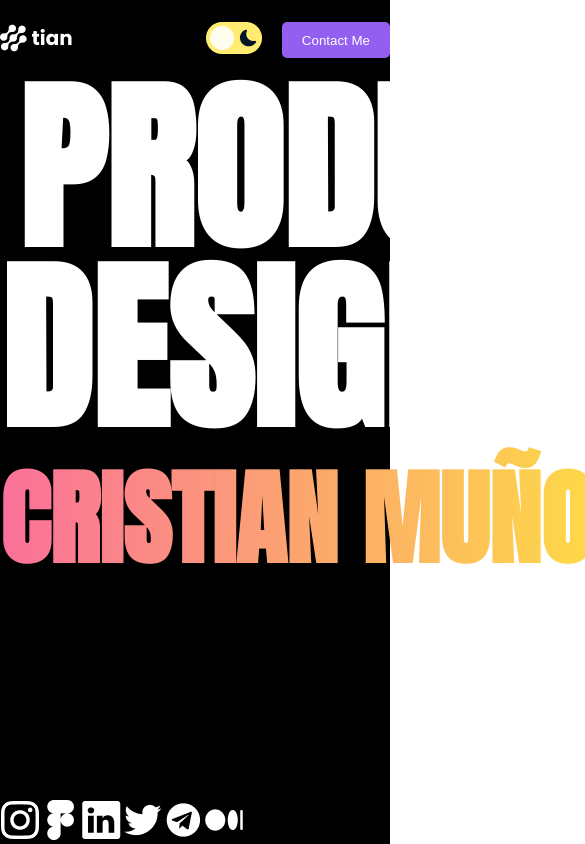
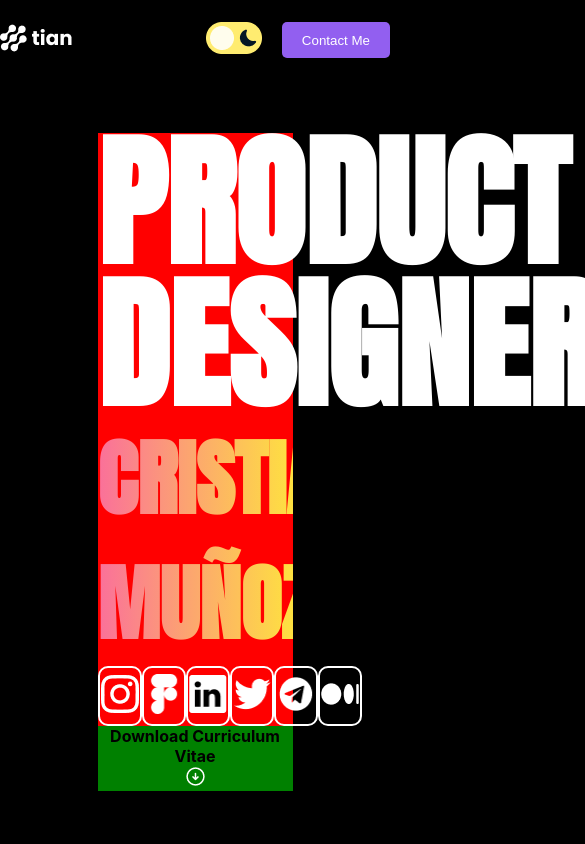
Before and after one commit to lukanogaj/product-designer, a React (Create React App) app: page / in a window 390 px wide. Shown: the top 844 px of the page, 585 px wide, since content can reach past the window. Built offline with nearby package versions, Linux system fonts and the light colour scheme.

Commit message:
responsive

```diff
--- a/src/components/Hero/index.jsx
+++ b/src/components/Hero/index.jsx
@@ -14,13 +14,7 @@ const Hero = () => {
 						<h1> PRODUCT DESIGNER</h1>
 						<h2>CRISTIAN MUÑOZ</h2>
 					</div>
-					{/* <div className={styles.portal}>
-						<img
-							className={styles.portalImg}
-							src={portal}
-							alt=""
-						/>
-					</div> */}
+		{/* Box with social icons  */}
 					<div className={styles.social}>
 						{dataForSocialIcons.map((item) => (
 							<div
@@ -32,6 +26,17 @@ const Hero = () => {
 								/>
 							</div>
 						))}
+					</div>
+					<div className={styles.cvDownload}>
+						<div className={styles.cvText}>
+							<h4>Download Curriculum Vitae</h4>
+							<div className={styles.cvIcon}>
+								<img
+									src={arrowDown}
+									alt=""
+								/>
+							</div>
+						</div>
 					</div>
 				</div>
 				<div className={styles.portal}>
@@ -58,32 +63,7 @@ export default Hero;
 {
 	/* Component with the headings , social links, cv download button */
 }
-{
-	/* <div className={styles.heads}>
-					<div className={styles.mainHead}>
-						<h1> PRODUCT DESIGNER</h1>
-					</div>
-					<div className={styles.nameHead}>
-						<h2>CRISTIAN MUÑOZ</h2>
-					</div>
-					<div className={styles.socialLinks}> */
-}
-{
-	/* Map for social icons  */
-}
-
-{
-	/* {dataForSocialIcons.map((item) => (
-							<div
-								key={item.id}
-								className={styles.socialIcon}>
-								<img
-									src={item.image}
-									alt=""
-								/>
-							</div>
-						))}
-					</div>
+/*
 					<div className={styles.cvDownload}>
 						<div className={styles.cvText}>
 							<div className={styles.cvHeading}>
@@ -98,11 +78,5 @@ export default Hero;
 						</div>
 					</div>
 				</div>
-				<div className={styles.portal}>
-					<img
-						className={styles.portalImg}
-						src={portal}
-						alt=""
-					/>
+
 				</div> */
-}
--- a/src/components/Hero/index.module.scss
+++ b/src/components/Hero/index.module.scss
@@ -1,5 +1,6 @@
 .container {
 	display: flex;
+	max-width: 100%;
 	gap: 30px;
 	height: calc(100vh - 80px);
 	max-height: 800px;
@@ -9,11 +10,18 @@
 	.main {
 		display: flex;
 		width: 50%;
+		background-color: red;
+		@media screen and (max-width: 1024px) {
+			display: flex;
+			justify-content: center;
+			text-align: center;
+			margin: auto;
+		}
 		.text {
 			display: flex;
+			width: 100%;
 			flex-direction: column;
 			justify-content: space-between;
-
 			// Two headings
 			.heads {
 				display: flex;
@@ -24,9 +32,11 @@
 				& > h1 {
 					font-size: 11.5rem;
 					line-height: 0.98;
+					width: 100%;
+					height: 100%;
 					@media screen and (max-width: 1024px) {
-						font-size: 11.5rem;
-						text-align: center;
+						font-size: 9rem;
+						text-align: left;
 					}
 				}
 
@@ -35,14 +45,37 @@
 					background: linear-gradient(to right, #fa709a, #fee140);
 					background-clip: text;
 					-webkit-text-fill-color: transparent;
-				}
-				@media screen and (max-width: 1024px) {
-					font-size: 2rem;
+					@media screen and (max-width: 1024px) {
+						font-size: 5.2rem;
+					}
 				}
 			}
 			.social {
 				display: flex;
-				// flex-direction: column;
+				justify-content: space-between;
+				width: 100%;
+				background-color: red;
+				.socialIcon {
+					border: solid 2px #fff;
+					border-radius: 10px;
+					width: 60px;
+					height: 60px;
+					text-align: center;
+					align-content: center;
+					& > img {
+						width: 40px;
+						height: 40px;
+					}
+				}
+			}
+		}
+
+		.cvDownload {
+			display: flex;
+			width: 100%;
+			background-color: green;
+			& > img {
+				display: inline-block;
 			}
 		}
 	}
@@ -50,6 +83,9 @@
 		width: 50%;
 		height: 100%;
 		text-align: right;
+    @media screen and (max-width: 1220px) {
+      display: none;
+    }
 		@media screen and (max-width: 1024px) {
 			display: none;
 		}
--- a/src/components/Navbar/index.module.scss
+++ b/src/components/Navbar/index.module.scss
@@ -19,12 +19,15 @@
 		list-style: none;
 		display: flex;
 		justify-content: center;
-		gap: 50px;
-    font-size: 1.25rem;
+		gap: 10px;
+		font-size: 1rem;
+
 	}
+
 
 	@media screen and (max-width: 768px) {
 		display: none;
+		font-size: 1rem;
 	}
 }
 
--- a/src/index.css
+++ b/src/index.css
@@ -23,6 +23,7 @@ body {
     sans-serif;
   -webkit-font-smoothing: antialiased;
   -moz-osx-font-smoothing: grayscale;
+  background-color: #000;
 }
 
 
```
Also changed, not shown: src/components/Layout/index.module.scss (indentation only).
